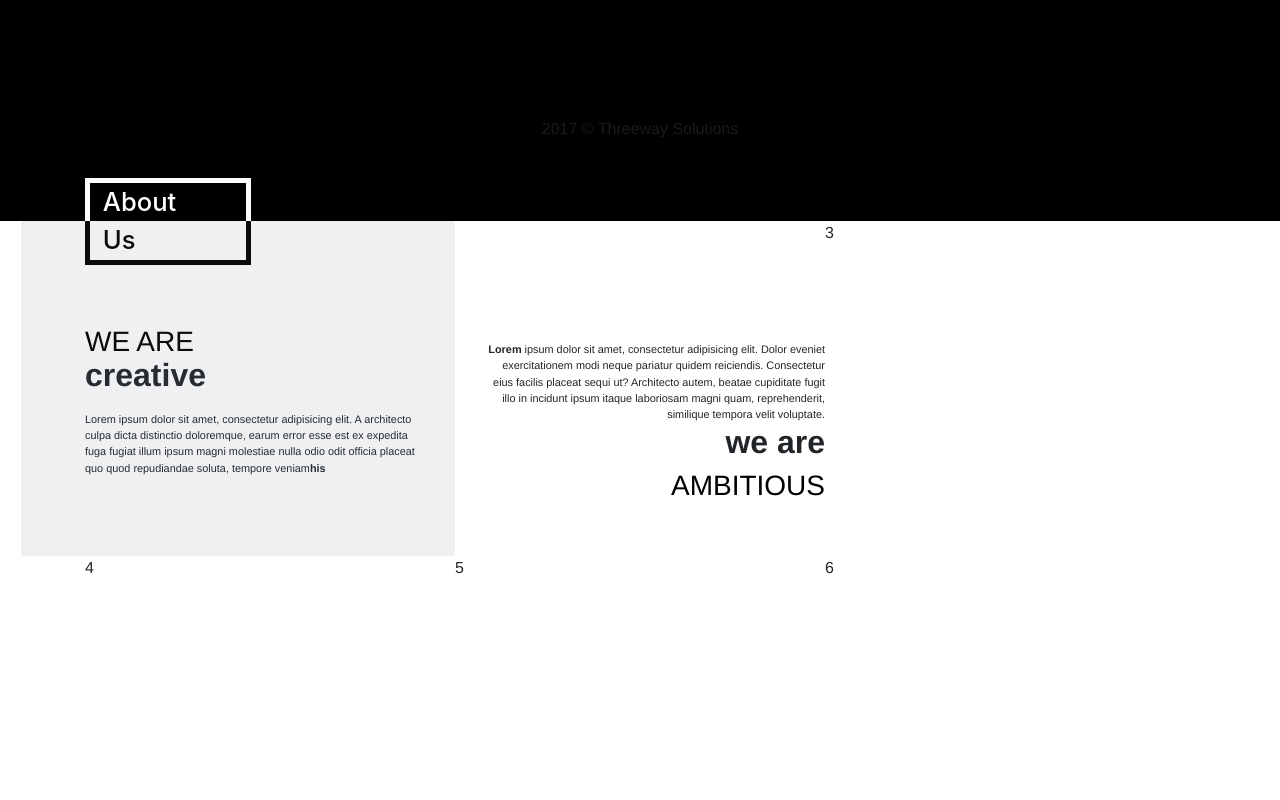
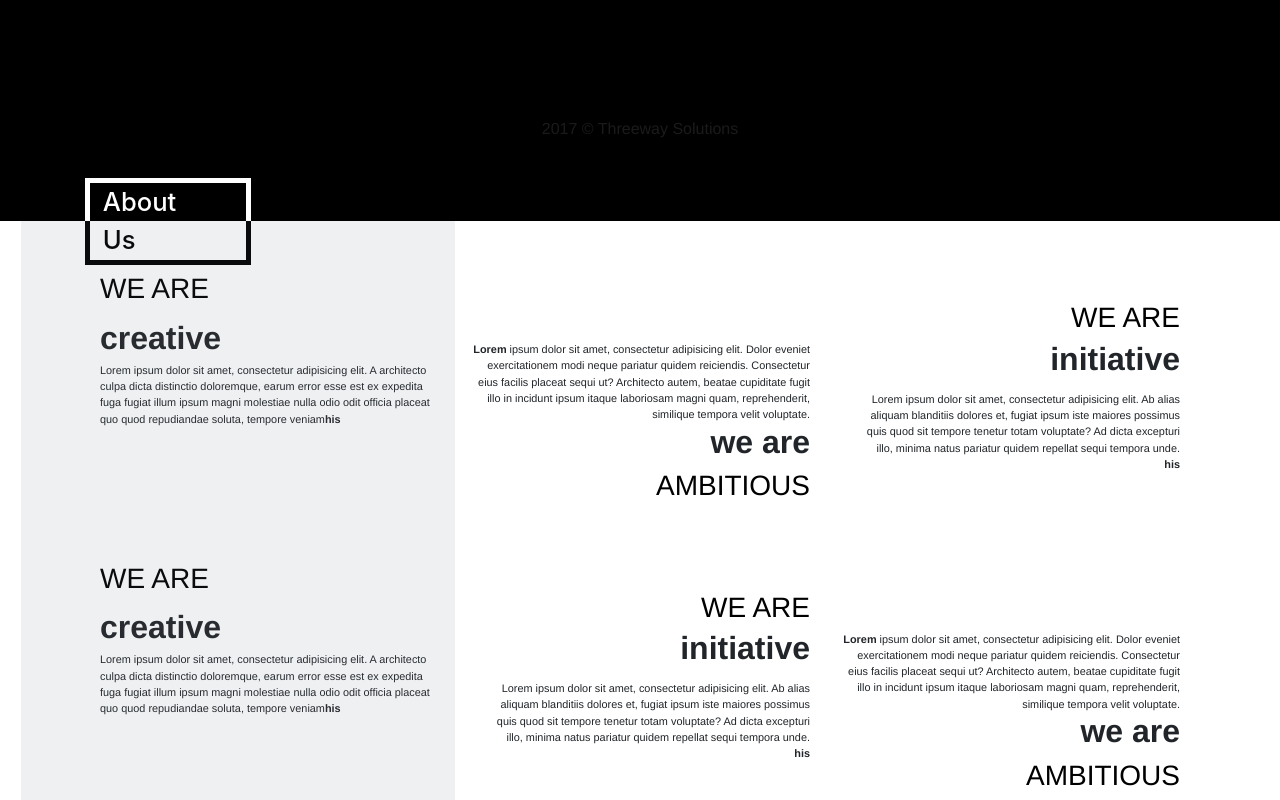
Before and after one commit to developmentiseasy/threewaysolutions, a React app: page / in a window 1280 px wide. Shown: the part 579-1379 px from the top of the page. Before the commit the page ends 1159 px from the top, so only its background shows below. Built offline with nearby package versions, Linux system fonts and the light colour scheme.

Commit message:
Assigned styles to three cards

```diff
--- a/src/pages/about-us/AboutUs.css
+++ b/src/pages/about-us/AboutUs.css
@@ -35,66 +35,3 @@
 .AboutUs .cards .cards-row {
 
 }
-
-.AboutUs .cards .cards-row .description-card {
-  padding: 0 2vw 0 0;
-}
-
-.AboutUs .cards .cards-row .description-card .card-title {
-
-}
-
-.AboutUs .cards .cards-row .description-card .card-title .title-thin {
-  margin: 13vh 0 -1vh 0;
-  color: #000000;
-}
-
-.AboutUs .cards .cards-row .description-card .card-title .subtitle-bold {
-  font-size: 2.5vw;
-  font-weight: bold;
-}
-
-.AboutUs .cards .cards-row .description-card .card-context {
-  font-size: .85vw;
-  padding-bottom: 8vh;
-}
-
-.AboutUs .cards .cards-row .description-card .card-context .his{
-  font-weight: 900;
-}
-
-.background-block {
-  background: #636c72;
-  top: 0;
-  right: 0;
-  bottom: 0;
-  left: -5vw;
-  position: absolute;
-  opacity: 0.1;
-}
-
-.AboutUs .cards .cards-row .description-card-2 {
-  padding: 0 0 0 2vw;
-}
-
-.AboutUs .cards .cards-row .description-card-2 .The-text-of-the-second-card {
-  font-weight: 900;
-}
-
-.AboutUs .cards .cards-row .description-card-2 p.card-context-2 {
-  font-size: .85vw;
-  margin-top: 15vh;
-  text-align: right;
-}
-
-.AboutUs .cards .cards-row .description-card-2  h3.subtitle-bold-2 {
-  font-size: 2.5vw;
-  font-weight: bold;
-  text-align: right;
-  margin-top: -2vh;
-}
-
-.AboutUs .cards .cards-row .description-card-2 .title-thin-2 {
-  float: right;
-  color: #000000;
-}
--- a/src/pages/about-us/AboutUs.jsx
+++ b/src/pages/about-us/AboutUs.jsx
@@ -1,4 +1,8 @@
 import React, { Component } from 'react'
+
+import WeAreCreativeCard from './components/cards/WeAreCreativeCard'
+import WeAreInitiativeCard from './components/cards/WeAreInitiativeCard'
+import WeAreAmbitiousCard from './components/cards/WeAreAmbitiousCard'
 
 import './AboutUs.css'
 
@@ -13,34 +17,14 @@ export default class AboutUs extends Component {
         </div>
         <div className="col-md-12 cards">
           <div className="row cards-row">
-            <div className="description-card col-md-4">
-              <div className="background-block"/>
-              <div className="card-title">
-                <h3 className="title-thin"> WE ARE </h3>
-                <span className="subtitle-bold">creative</span>
-              </div>
-              <p className="card-context">Lorem ipsum dolor sit amet,
-                consectetur adipisicing elit. A architecto culpa dicta distinctio doloremque,
-                earum error esse est ex expedita fuga fugiat illum ipsum magni molestiae nulla
-                odio odit officia placeat quo quod repudiandae soluta, tempore veniam
-                <span className="his">his</span></p>
-            </div>
-            <div className="description-card-2 col-md-4">
-              <p className="card-context-2"><span className="The-text-of-the-second-card">Lorem</span> ipsum dolor sit amet, consectetur adipisicing elit. Dolor eveniet exercitationem modi neque
-                pariatur quidem reiciendis. Consectetur eius facilis placeat sequi ut? Architecto autem, beatae
-                cupiditate fugit illo in incidunt ipsum itaque laboriosam magni quam, reprehenderit, similique tempora
-                velit voluptate.</p>
-              <div className="card-title">
-              <h3 className="subtitle-bold-2"> we are </h3>
-              <h3 className="title-thin-2">AMBITIOUS</h3>
-              </div>
-            </div>
-            <div className="description-card col-md-4">3</div>
+            <WeAreCreativeCard/>
+            <WeAreAmbitiousCard/>
+            <WeAreInitiativeCard/>
           </div>
           <div className="row cards-row">
-            <div className="description-card col-md-4">4</div>
-            <div className="description-card col-md-4">5</div>
-            <div className="description-card col-md-4">6</div>
+            <WeAreCreativeCard/>
+            <WeAreInitiativeCard/>
+            <WeAreAmbitiousCard/>
           </div>
         </div>
       </div>
--- /dev/null
+++ b/src/pages/about-us/components/cards/WeAreAmbitiousCard.css
@@ -0,0 +1,21 @@
+.WeAreAmbitiousCard .The-text-of-the-second-card {
+  font-weight: 900;
+}
+
+.WeAreAmbitiousCard .card-context {
+  font-size: .85vw;
+  margin-top: 15vh;
+  text-align: right;
+}
+
+.WeAreAmbitiousCard .subtitle-bold {
+  font-size: 2.5vw;
+  font-weight: bold;
+  text-align: right;
+  margin-top: -2vh;
+}
+
+.WeAreAmbitiousCard .title-thin {
+  float: right;
+  color: #000000;
+}
--- /dev/null
+++ b/src/pages/about-us/components/cards/WeAreAmbitiousCard.jsx
@@ -0,0 +1,22 @@
+import React, { Component } from 'react'
+
+import './WeAreAmbitiousCard.css'
+
+export default class WeAreAmbitiousCard extends Component {
+  render() {
+    return (
+      <div className="WeAreAmbitiousCard description-card col-md-4">
+        <p className="card-context">
+          <span className="The-text-of-the-second-card"> Lorem </span>
+          ipsum dolor sit amet, consectetur adipisicing elit. Dolor eveniet exercitationem modi neque
+          pariatur quidem reiciendis. Consectetur eius facilis placeat sequi ut? Architecto autem, beatae
+          cupiditate fugit illo in incidunt ipsum itaque laboriosam magni quam, reprehenderit, similique tempora
+          velit voluptate.</p>
+        <div className="cardTitle">
+          <h3 className="subtitle-bold"> we are </h3>
+          <h3 className="title-thin">AMBITIOUS</h3>
+        </div>
+      </div>
+    )
+  }
+}
--- /dev/null
+++ b/src/pages/about-us/components/cards/WeAreCreativeCard.css
@@ -0,0 +1,28 @@
+.WeAreCreativeCard .title-thin {
+  padding-top: 4vw;
+  color: #000000;
+}
+
+.WeAreCreativeCard .subtitle-bold {
+  font-size: 2.5vw;
+  font-weight: bold;
+}
+
+.WeAreCreativeCard .card-context {
+  font-size: .85vw;
+  padding-bottom: 8vh;
+}
+
+.WeAreCreativeCard .his {
+  font-weight: 900;
+}
+
+.WeAreCreativeCard .background-block {
+  background: #636c72;
+  top: 0;
+  right: 0;
+  bottom: 0;
+  left: -5vw;
+  position: absolute;
+  opacity: 0.1;
+}
--- /dev/null
+++ b/src/pages/about-us/components/cards/WeAreCreativeCard.jsx
@@ -0,0 +1,23 @@
+import React, { Component } from 'react'
+
+import './WeAreCreativeCard.css'
+
+export default class WeAreCreativeCard extends Component {
+  render() {
+    return (
+      <div className="WeAreCreativeCard description-card col-md-4">
+        <div className="background-block"/>
+        <div className="cardTitle">
+
+          <h3 className="title-thin"> WE ARE </h3>
+          <span className="subtitle-bold">creative</span>
+        </div>
+        <p className="card-context">Lorem ipsum dolor sit amet,
+          consectetur adipisicing elit. A architecto culpa dicta distinctio doloremque,
+          earum error esse est ex expedita fuga fugiat illum ipsum magni molestiae nulla
+          odio odit officia placeat quo quod repudiandae soluta, tempore veniam
+          <span className="his">his</span></p>
+      </div>
+    )
+  }
+}
--- /dev/null
+++ b/src/pages/about-us/components/cards/WeAreInitiativeCard.css
@@ -0,0 +1,22 @@
+.WeAreInitiativeCard .title-thin {
+  text-align: right;
+  color: #000000;
+  margin-top: 10vh;
+}
+
+.WeAreInitiativeCard .subtitle-bold {
+  font-size: 2.5vw;
+  font-weight: bold;
+  float: right;
+  margin-top: -1vh;
+}
+
+.WeAreInitiativeCard .card-context {
+  font-size: .85vw;
+  text-align: right;
+  margin: 7vh 0 4vh 2vw;
+}
+
+.WeAreInitiativeCard .his {
+  font-weight: 900;
+}
--- /dev/null
+++ b/src/pages/about-us/components/cards/WeAreInitiativeCard.jsx
@@ -0,0 +1,22 @@
+import React, { Component } from 'react'
+
+import './WeAreInitiativeCard.css'
+
+export default class WeAreInitiativeCard extends Component {
+  render() {
+    return (
+      <div className="WeAreInitiativeCard description-card col-md-4">
+        <div className="cardTitle">
+          <h3 className="title-thin"> WE ARE </h3>
+          <span className="subtitle-bold">initiative</span>
+        </div>
+        <p className="gray-boarder card-context">Lorem ipsum dolor sit amet,
+          consectetur adipisicing elit. Ab alias aliquam blanditiis dolores et,
+          fugiat ipsum iste maiores possimus quis quod sit tempore tenetur
+          totam voluptate? Ad dicta excepturi illo, minima natus pariatur
+          quidem repellat sequi tempora unde.
+          <span className="his"> his </span></p>
+      </div>
+    )
+  }
+}
```
